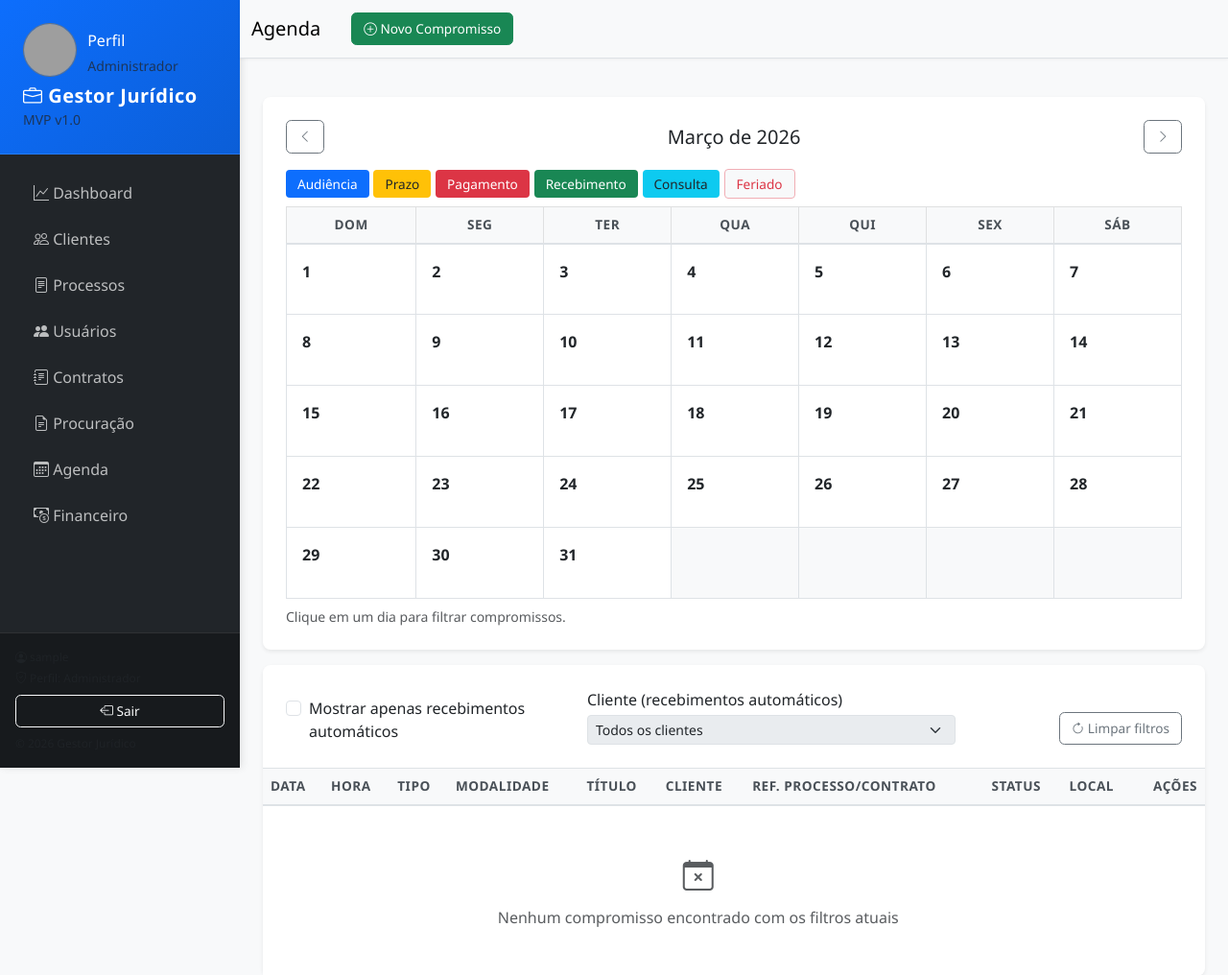
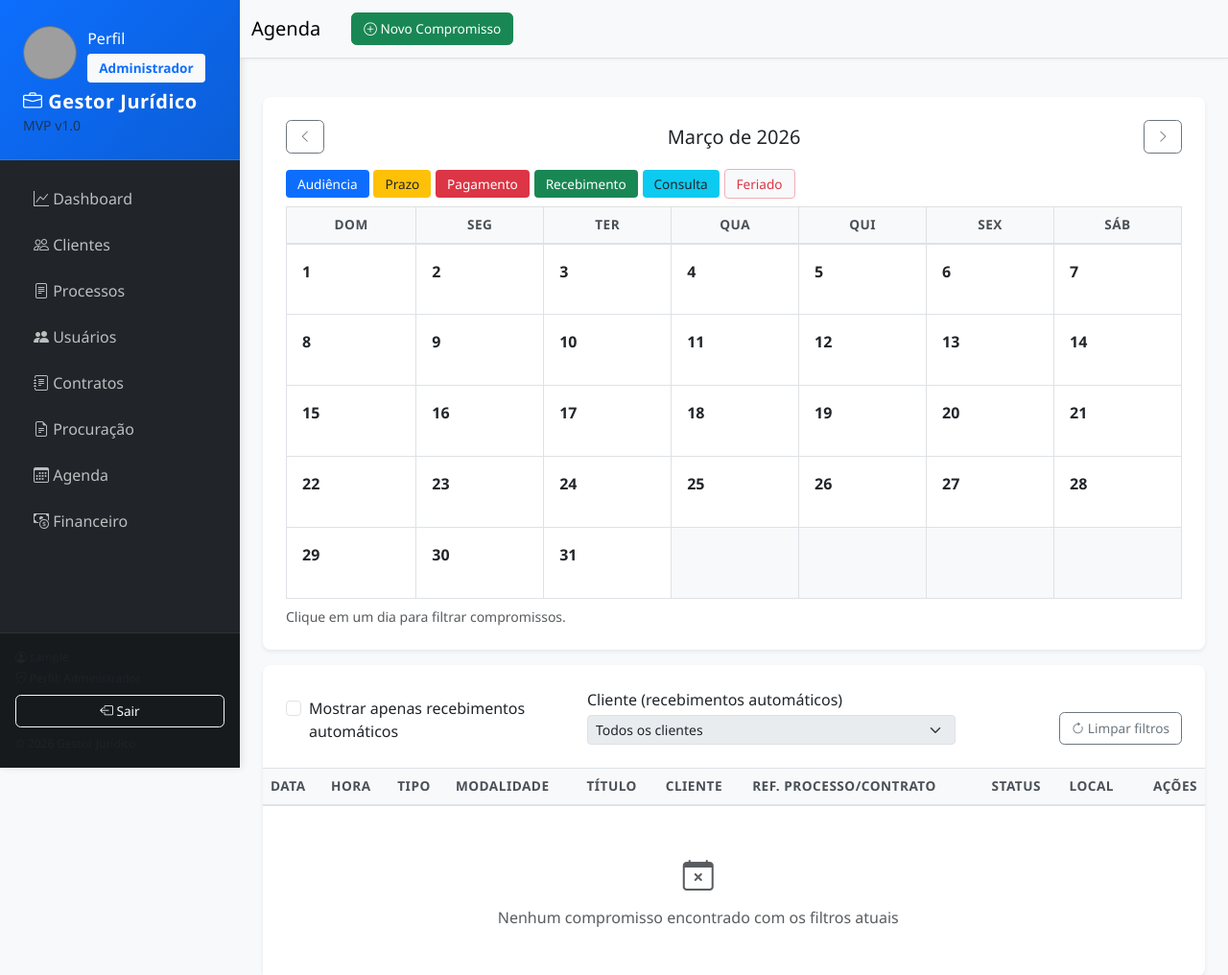
Before and after one commit to DiegoAlessandro1/gestorjuridico, a Flask app: template templates/agenda.html in a window 1280 px wide. Shown: the top 1016 px of the page at 96% size. Run offline with Flask 3, Linux system fonts and the light colour scheme; the visitor is signed in with stand-in values (Sample User, id 1); the template is opened without the code that fills it: most values are stand-ins (such as "Sample title", 1, 10 or a date in 2020); grey boxes are pictures that could not be loaded.

Commit message:
Destaca tipo de usuário no perfil da sidebar

```diff
--- a/templates/base.html
+++ b/templates/base.html
@@ -86,7 +86,7 @@ Como funciona:
                                 Perfil
                             </a>
                             {% if session.get('usuario_logado') %}
-                                <small class="text-muted px-1">{{ perfil_usuario_rotulo }}</small>
+                                <small class="badge bg-light text-primary fw-semibold align-self-start ms-1">{{ perfil_usuario_rotulo }}</small>
                             {% endif %}
                         </div>
                     {% endif %}
```
